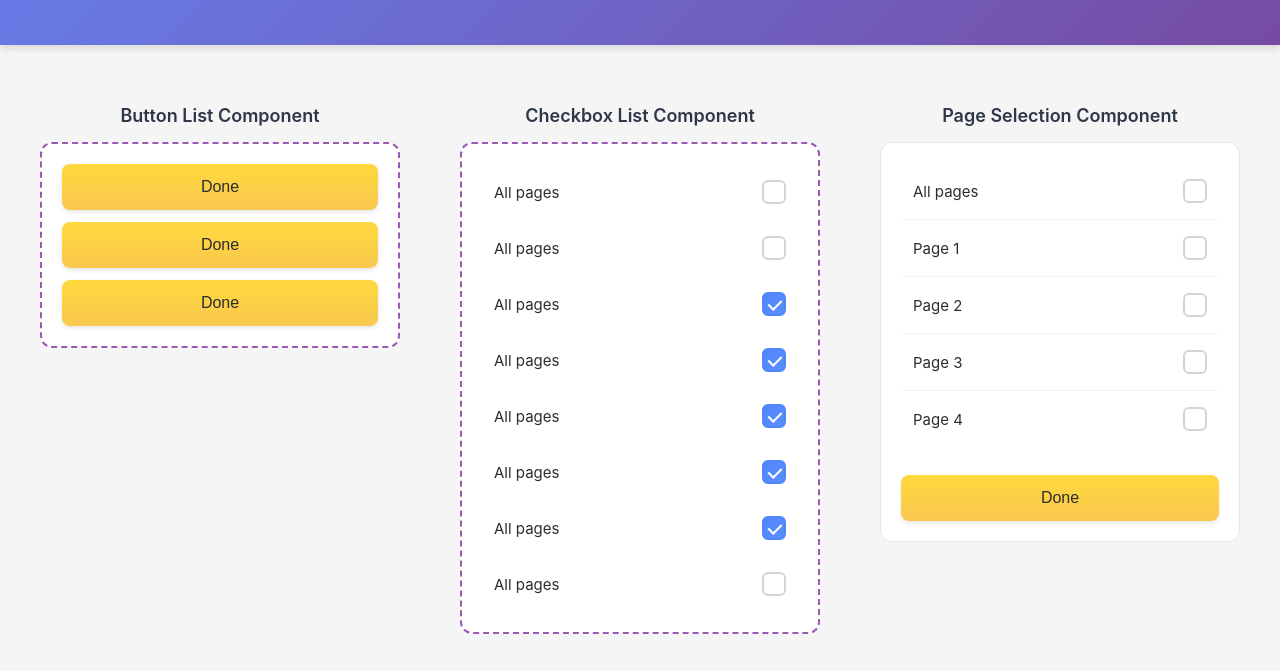
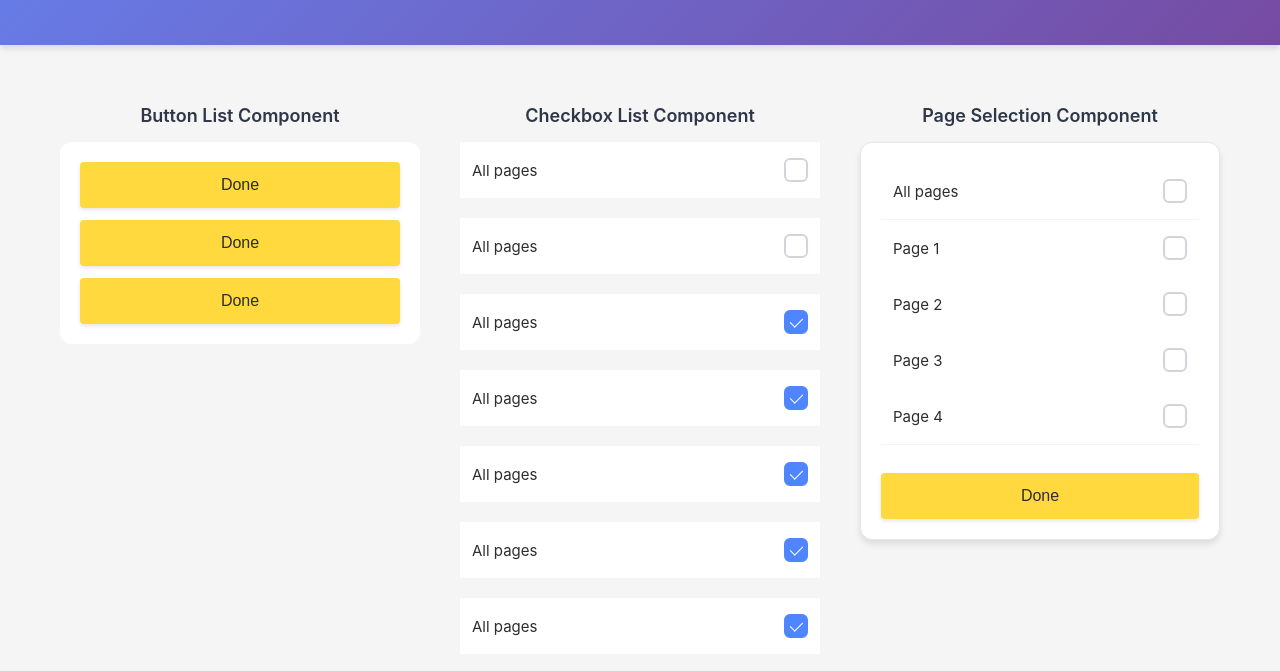
Before and after one commit to SaadNasir-Drago/ELLTY_FIRST_ASSIGNMENT, a plain HTML site: page index.html in a window 1280 px wide. Shown: the part 82-753 px from the top of the page. Drawn offline with Linux system fonts and the light colour scheme.

Commit message:
Refactor CSS styles for consistency and improved readability

```diff
--- a/styles.css
+++ b/styles.css
@@ -6,7 +6,8 @@
 }
 
 body {
-    font-family: -apple-system, BlinkMacSystemFont, 'Segoe UI', 'Roboto', 'Helvetica', 'Arial', sans-serif;
+  font-family: -apple-system, BlinkMacSystemFont, "Segoe UI", "Roboto",
+    "Helvetica", "Arial", sans-serif;
   background-color: #f5f5f5;
   min-height: 100vh;
   display: flex;
@@ -59,7 +60,7 @@ body {
   padding: 60px 20px;
   display: grid;
   grid-template-columns: repeat(auto-fit, minmax(320px, 1fr));
-    gap: 60px;
+  gap: 40px;
   flex: 1;
 }
 
@@ -85,7 +86,6 @@ body {
 /* Button List Component */
 .button-list {
   background: #ffffff;
-    border: 2px dashed #9b59b6;
   border-radius: 12px;
   padding: 20px;
   width: 360px;
@@ -97,9 +97,9 @@ body {
 .done-button {
   width: 100%;
   padding: 14px 24px;
-    background: linear-gradient(180deg, #FFD93D 0%, #F9C74F 100%);
+  background: #ffd93d;
   border: none;
-    border-radius: 8px;
+  border-radius: 4px;
   font-size: 16px;
   font-weight: 500;
   color: #2d2d2d;
@@ -120,14 +120,14 @@ body {
 
 /* Checkbox List Component */
 .checkbox-list {
-    background: #ffffff;
-    border: 2px dashed #9b59b6;
-    border-radius: 12px;
-    padding: 20px;
   width: 360px;
   display: flex;
   flex-direction: column;
-    gap: 0;
+  gap: 20px;
+}
+
+.checkbox-list .checkbox-item {
+  background: #ffffff;
 }
 
 .checkbox-item {
@@ -176,19 +176,19 @@ body {
 
 /* Checked state */
 .checkbox-input:checked ~ .checkbox-custom {
-    background: linear-gradient(135deg, #4F85FF 0%, #5B8FFF 100%);
-    border-color: #4F85FF;
+  background: #4f85ff;
+  border-color: #4f85ff;
 }
 
 .checkbox-input:checked ~ .checkbox-custom::after {
-    content: '';
+  content: "";
   position: absolute;
   left: 7px;
   top: 3px;
   width: 6px;
   height: 11px;
   border: solid white;
-    border-width: 0 2.5px 2.5px 0;
+  border-width: 0 1.5px 1.5px 0;
   transform: rotate(45deg);
 }
 
@@ -198,7 +198,7 @@ body {
 }
 
 .checkbox-item:hover .checkbox-input:checked ~ .checkbox-custom {
-    border-color: #4F85FF;
+  border-color: #4f85ff;
 }
 
 /* Page Selection Component */
@@ -211,10 +211,20 @@ body {
   display: flex;
   flex-direction: column;
   gap: 0;
+  box-shadow: 0 4px 6px rgba(0, 0, 0, 0.1);
 }
 
 .page-selection .checkbox-item {
+  border-bottom: none;
+}
+
+.page-selection .checkbox-item:first-child {
   border-bottom: 1px solid #f3f4f6;
+}
+
+.page-selection .checkbox-item:nth-of-type(5) {
+  border-bottom: 1px solid #f3f4f6 !important;
+  margin-bottom: 0;
 }
 
 .page-selection .checkbox-item:last-of-type {
@@ -229,7 +239,6 @@ body {
 /* Checkbox States Vertical */
 .checkbox-states-vertical {
   background: #ffffff;
-    border: 2px dashed #9b59b6;
   border-radius: 12px;
   padding: 20px 28px;
   width: 120px;
@@ -246,12 +255,12 @@ body {
 
 /* Focus states for accessibility */
 .checkbox-input:focus-visible ~ .checkbox-custom {
-    outline: 2px solid #4F85FF;
+  outline: 2px solid #4f85ff;
   outline-offset: 2px;
 }
 
 .done-button:focus-visible {
-    outline: 2px solid #F9C74F;
+  outline: 2px solid #f9c74f;
   outline-offset: 2px;
 }
 
```
Lines whose indentation alone changed are shown as unchanged.
